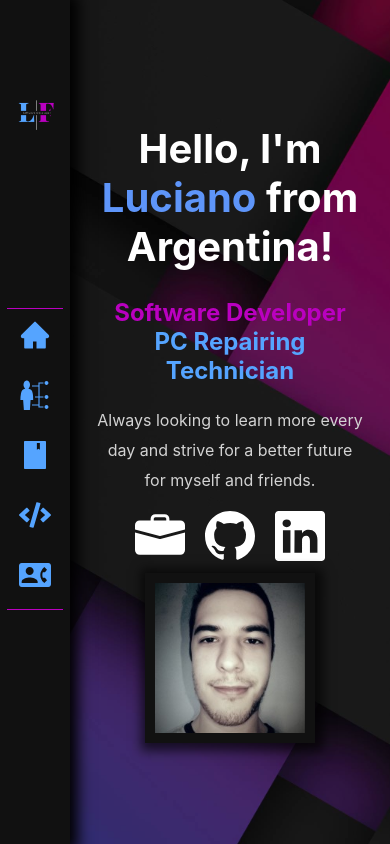
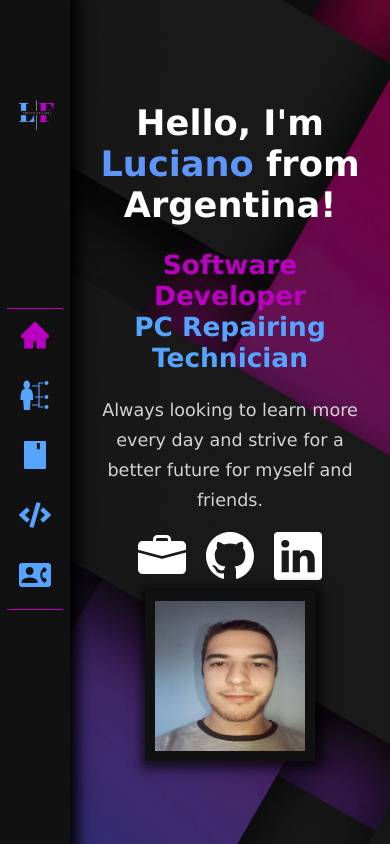
Before and after one commit to LucianoFrias/portfolio, a React (Create React App) app: page / in a window 390 px wide. Built offline with nearby package versions, Linux system fonts and the light colour scheme.

Commit message:
Fixed a couple of responsive bugs

```diff
--- a/src/App.css
+++ b/src/App.css
@@ -9,4 +9,5 @@
 body
 {
   background-color: var(--lightdark);
+  font-family: 'Lucida Sans', 'Lucida Sans Regular', 'Lucida Grande', 'Lucida Sans Unicode', Geneva, Verdana, sans-serif;
 }
--- a/src/components/nav/Nav.css
+++ b/src/components/nav/Nav.css
@@ -30,7 +30,8 @@
     border-top: 1px solid var(--pink);
 }
 
-.elementsContainer > .navElement
+
+.elementsContainer .navElement
 {
     color: var(--lightblue);
     font-size: 2rem;
@@ -39,15 +40,13 @@
     transition: 0.5s all;
 }
 
-.elementsContainer > .navElementHighlighted
+.active
 {
-    color: var(--pink);
-    font-size: 2rem;
-    margin: 10px 0px;
-    cursor: pointer;
+    color: var(--pink) !important;
 }
 
-.elementsContainer > .navElement:hover
+
+.elementsContainer .navElement:hover
 {
     color: var(--pink);
 }
--- a/src/components/nav/Nav.js
+++ b/src/components/nav/Nav.js
@@ -1,6 +1,6 @@
 import React from 'react'
 import './Nav.css'
-import { Link } from 'react-router-dom';
+import { Link, NavLink } from 'react-router-dom';
 import { AiFillHome } from 'react-icons/ai';
 import { GiSkills } from 'react-icons/gi'
 import { AiFillBook } from 'react-icons/ai'
@@ -19,11 +19,11 @@ function Nav() {
         </div>
 
         <div className='elementsContainer'>
-            <Link className='navElement' to='/' title='Home'><AiFillHome /></Link>
-            <Link className='navElement' to='/skills' title='Skills'><GiSkills /></Link>
-            <Link className='navElement' to='/studies' title='Studies'><AiFillBook /></Link>
-            <Link className='navElement' to='/projects' title='Projects'><FaCode /></Link>
-            <Link className='navElement' to='/contact-me' title='Contact Me'><MdContactPhone /></Link>
+            <NavLink className='navElement' activeClassName="active" to='/' title='Home'><AiFillHome /></NavLink>
+            <NavLink className='navElement' activeClassName="active" to='/skills' title='Skills'><GiSkills /></NavLink>
+            <NavLink className='navElement' activeClassName="active" to='/studies' title='Studies'><AiFillBook /></NavLink>
+            <NavLink className='navElement' activeClassName="active" to='/projects' title='Projects'><FaCode /></NavLink>
+            <NavLink className='navElement' activeClassName="active" to='/contact-me' title='Contact Me'><MdContactPhone /></NavLink>
         </div>
 
         <div>
--- a/src/components/pages/ContactMePage.css
+++ b/src/components/pages/ContactMePage.css
@@ -4,12 +4,11 @@
     flex-direction: column;
     width: 75%;
     margin: auto;
+    padding: 40px 0;
 
     animation: fadeInAnimation ease 0.5s;
     animation-iteration-count: 1;
     animation-fill-mode: forwards;
-
-    padding-bottom: 40px;
 }
 
 
--- a/src/components/pages/HomePage.css
+++ b/src/components/pages/HomePage.css
@@ -2,16 +2,17 @@
 {
    display: flex;
    flex-direction: row;
+
 }
 
 .homeContainers
 {
+    width: 100%;
     display: flex;
     flex-direction: row;
     justify-content: center;
     align-items: center;
     margin-left: 50px;
-    min-height: 100vh;
     animation: fadeInAnimation ease 0.5s;
     animation-iteration-count: 1;
     animation-fill-mode: forwards;
@@ -24,21 +25,21 @@
 
 .homeContainers .imgContainer img
 {
-    width: 250px;
-    height: 250px;
+    width: 50%;
+    height: 50%;
     border: 10px solid var(--lightdark);
     box-shadow: 2px 2px 10px 6px var(--transparentblack);
 }
 
 .homeContainers .informationContainer
 {
+    font-size: 1.1rem;
     width: 50%;
     text-align: left;
 }
 
 .homeContainers .informationContainer h1
 {
-    font-size: 40px;
 }
 
 .homeContainers .informationContainer p
@@ -49,7 +50,7 @@
 .homeContainers .informationContainer a
 {
     color: var(--white);
-    font-size: 50px;
+    font-size: 3rem;
     margin: 0 10px;
     transition: 0.2s all;
 }
--- a/src/components/pages/ProjectsPage.css
+++ b/src/components/pages/ProjectsPage.css
@@ -2,8 +2,8 @@
 .projectsContainer
 {
     display: grid;
-    grid-template-columns: repeat(2, 1fr);
-    gap: 10px;
+    grid-template-columns: repeat(auto-fill, minmax(300px, 1fr));
+    gap: 20px;
     padding: 10px;
     margin: 0px 60px;
     animation: fadeInAnimation ease 0.5s;
--- a/src/components/pages/ProjectsPage.js
+++ b/src/components/pages/ProjectsPage.js
@@ -21,6 +21,8 @@ function ProjectsPage() {
           imageUrl={NetflixIMG}
           githubURL="https://github.com/LucianoFrias/netflix-clone-frontend"
           websiteURL="https://netflix-clone-6be83.web.app" />
+
+
 
         <ProjectCard
           title='Nix'
--- a/src/components/pages/SkillsPage.css
+++ b/src/components/pages/SkillsPage.css
@@ -6,6 +6,12 @@
 
 .skillsPage .skillsContainers
 {
+    width: 90%;
+    font-size: 1rem;
+    display: flex;
+    gap: 100px;
+    flex-direction: column;
+    margin: auto;
     animation: fadeInAnimation ease 0.5s;
     animation-iteration-count: 1;
     animation-fill-mode: forwards;
@@ -16,12 +22,10 @@
 .skillsPage .skillsContainers .generalSkillsContainer
 {
     display: flex;
+    justify-content: space-around;
     text-align: left;
-    justify-content: space-around;
     align-items: center;
-    padding-top: 10px;
-    padding-bottom: 10px;
-    margin: 70px 20px;
+    padding: 30px 0;
     background-color: var(--transparentdark);
     box-shadow: 2px 2px 7px 3px var(--transparentblack);
     transition: all 0.5s;
--- a/src/components/pages/StudiesPage.js
+++ b/src/components/pages/StudiesPage.js
@@ -34,8 +34,8 @@ function StudiesPage() {
           institute='ISFT 151'
           degree='Systems Analyst Technician'
           startingDate='March 2020'
-          endingDate='December 2023'
-          state='In progress...' />
+          endingDate='March 2023'
+          state='Finished.' />
 
 
       </div>
--- a/src/myStyles.css
+++ b/src/myStyles.css
@@ -18,6 +18,7 @@
    color: white;
    width: 100%;
    height: 100%;
+   min-height: 100vh;
    padding-left: 70px;
    text-align: center;
    background-image: url('./img/background-image.jpg');
```
Also changed, not shown: src/img/me.jpg, src/img/project-preview.png (added).
